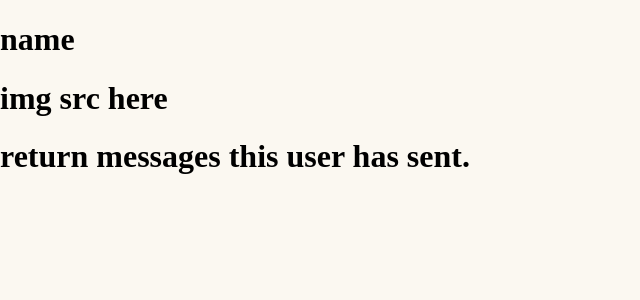
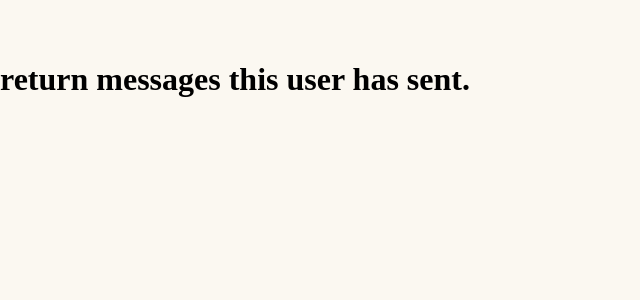
Before and after one commit to tgodkev/social, a React (Create React App) app: page /profile in a window 1280 px wide. Shown: the top 300 px of the page, without its empty margins (0-640 px from the left). Built offline with nearby package versions, Linux system fonts and the light colour scheme; no server answers; the database is empty.

Commit message:
hammering out profile logic

```diff
--- a/src/components/Profile.tsx
+++ b/src/components/Profile.tsx
@@ -1,4 +1,5 @@
 import React from 'react'
+import { auth } from '../firebase-config';
 
 interface ProfileProps {
 //name: string,
@@ -8,12 +9,16 @@ interface ProfileProps {
 }
 
 
+const name = auth.currentUser?.displayName
+const pic = auth.currentUser?.photoURL!;
+console.log(name);
+
 
 export const Profile: React.FC<ProfileProps> = ({}) => {
         return (
             <div>
-                <h1>name</h1>
-                <h1> img src here </h1>
+                <h1>{name}</h1>
+                <img src={pic} alt="" />
                 <h1>return messages this user has sent.</h1>
             </div>
         );
--- a/src/components/RouteSwitch.tsx
+++ b/src/components/RouteSwitch.tsx
@@ -25,7 +25,7 @@ function RouteSwitch(){
 
 
     useEffect(() => {
-        const recentMessagesQuery = query(collection(getFirestore(), 'messages'),where(userName === 'username'),orderBy('timestamp', 'desc'), limit(12));
+        const recentMessagesQuery = query(collection(getFirestore(), 'messages'),orderBy('timestamp', 'desc'), limit(12));
 
 
         onSnapshot(recentMessagesQuery, (snapshot) => {
```
